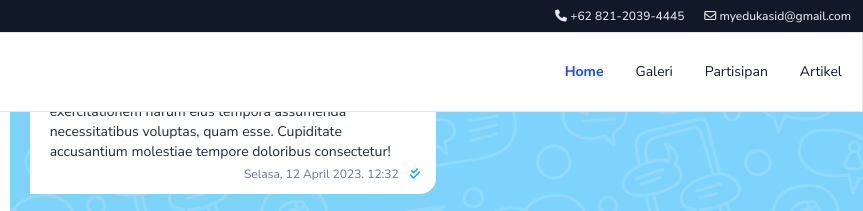
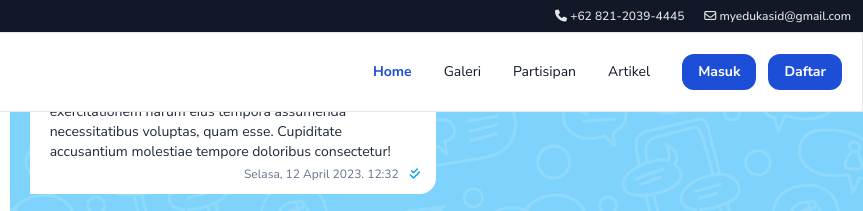
Before and after one commit to kanglerian/chat-tailwindcss, a plain HTML site: page index.html in a window 1280 px wide. Shown: the top 211 px of the page, 417-1280 px from the left. Drawn offline with Linux system fonts and the light colour scheme.

Commit message:
update daftar dan masuk

```diff
--- a/index.html
+++ b/index.html
@@ -55,7 +55,7 @@
                     <i class="fa-solid fa-bars"></i>
                 </button>
                 <div id="navbar" class="hidden absolute md:contents top-12 right-5 z-40 w-1/2 md:block md:w-auto">
-                    <ul class="flex flex-col p-4 md:p-0 shadow-lg md:shadow-none mt-4 border border-gray-100 rounded-xl bg-white md:flex-row md:space-x-8 rtl:space-x-reverse md:mt-0 md:border-0 md:bg-white text-sm">
+                    <ul class="flex flex-col md:items-center p-4 md:p-0 shadow-lg md:shadow-none mt-4 border border-gray-100 rounded-xl bg-white md:flex-row md:space-x-8 rtl:space-x-reverse md:mt-0 md:border-0 md:bg-white text-sm">
                         <li>
                             <a href="#"class="block py-2 px-3 text-white bg-blue-700 font-bold rounded-xl md:bg-transparent md:text-blue-700 md:p-0">Home</a>
                         </li>
@@ -67,6 +67,10 @@
                         </li>
                         <li>
                             <a href="#" class="block py-2 px-3 text-gray-900 rounded-xl hover:bg-gray-100 md:hover:bg-transparent md:border-0 md:hover:text-blue-700 md:p-0">Artikel</a>
+                        </li>
+                        <li class="flex flex-col md:flex-row items-center gap-2 md:gap-3 bg-gray-50 border border-gray-100 p-3 rounded-xl md:border-none md:bg-transparent md:p-0 md:rounded-none">
+                            <a href="#" class="w-full md:w-auto block py-2 px-3 text-white font-bold text-center rounded-xl bg-blue-700 hover:bg-blue-800 md:border-0 md:px-4">Masuk</a>
+                            <a href="#" class="w-full md:w-auto block py-2 px-3 text-white font-bold text-center rounded-xl bg-blue-700 hover:bg-blue-800 md:border-0 md:px-4">Daftar</a>
                         </li>
                     </ul>
                 </div>
```
Also changed, not shown: output.css.
